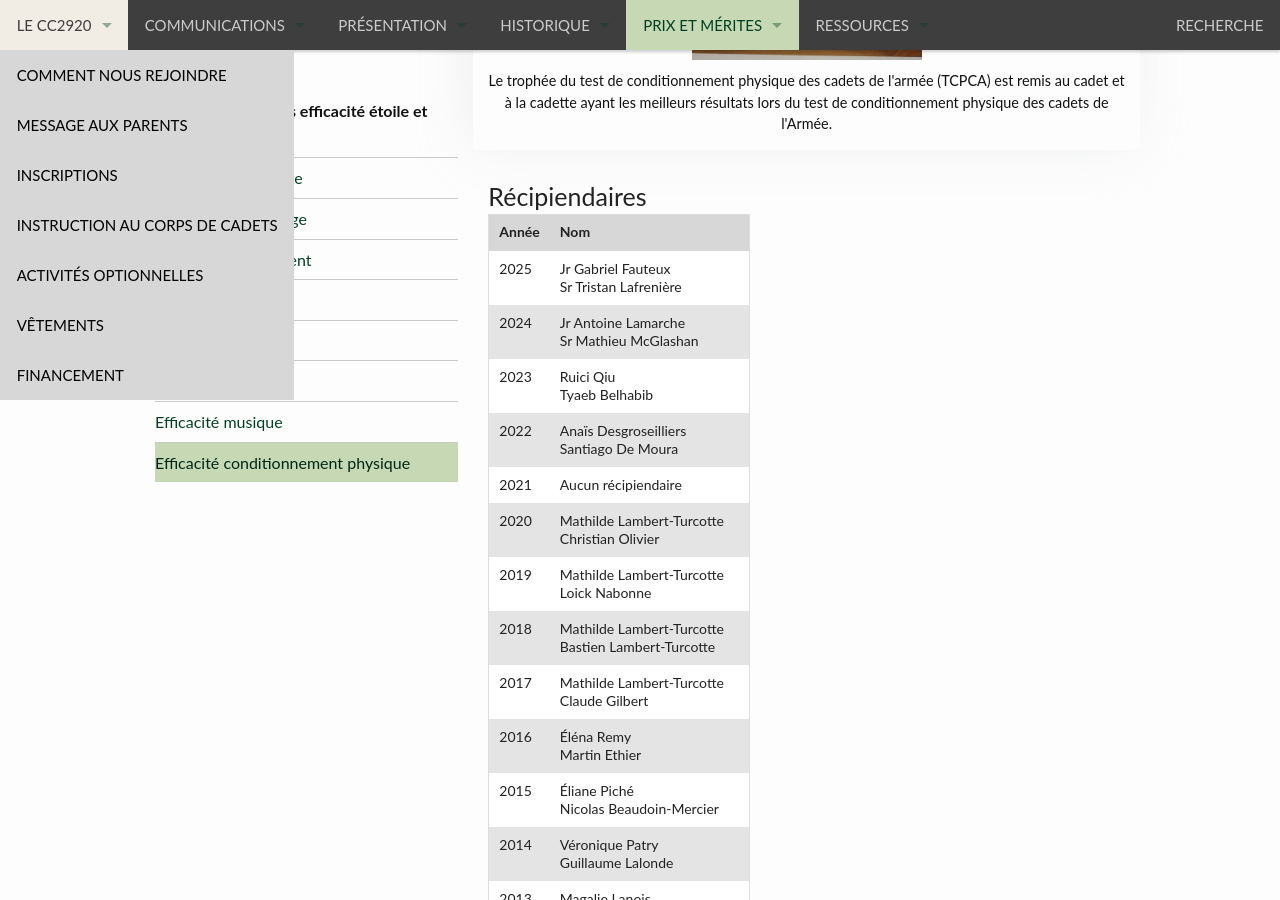
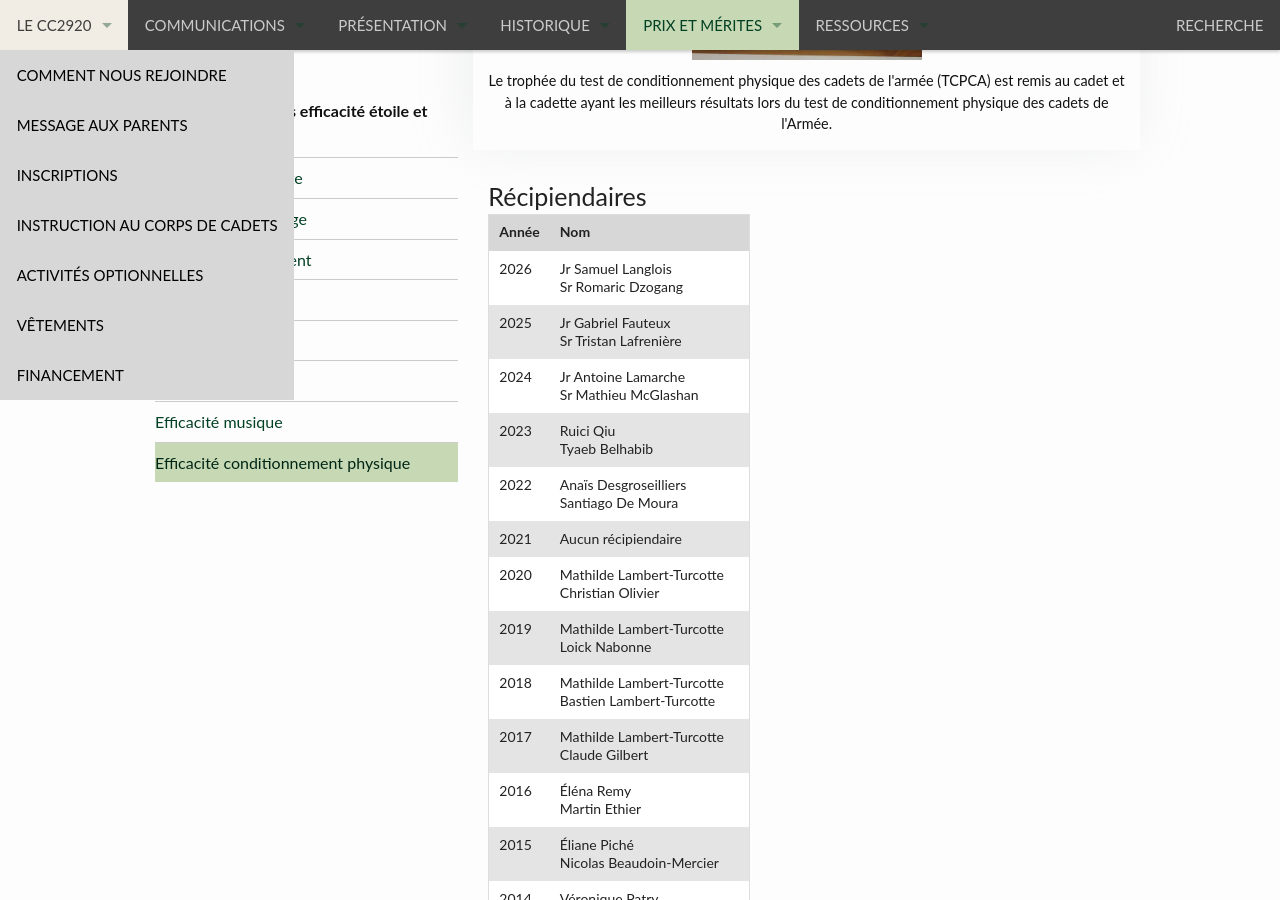
Before and after one commit to CC2920/web, a Jekyll site: the page built from _prix/plaques-trophees/efficacite-conditionnement-physique.md, in a window 1280 px wide and 900 px high, scrolled down 703 px. Built offline with Jekyll 4.4.1, drawn with Linux system fonts in a browser that asks for light colours.

Commit message:
Add 2026 recipients to the trophy efficiency document

```diff
--- a/_prix/plaques-trophees/efficacite-conditionnement-physique.md
+++ b/_prix/plaques-trophees/efficacite-conditionnement-physique.md
@@ -13,6 +13,7 @@ prix:
 
 | Année | Nom |
 | --- | --- |
+| 2026 | Jr Samuel Langlois <br>Sr Romaric Dzogang |
 | 2025 | Jr Gabriel Fauteux <br>Sr Tristan Lafrenière |
 | 2024 | Jr Antoine Lamarche <br>Sr Mathieu McGlashan |
 | 2023 | Ruici Qiu <br>Tyaeb Belhabib |
```
